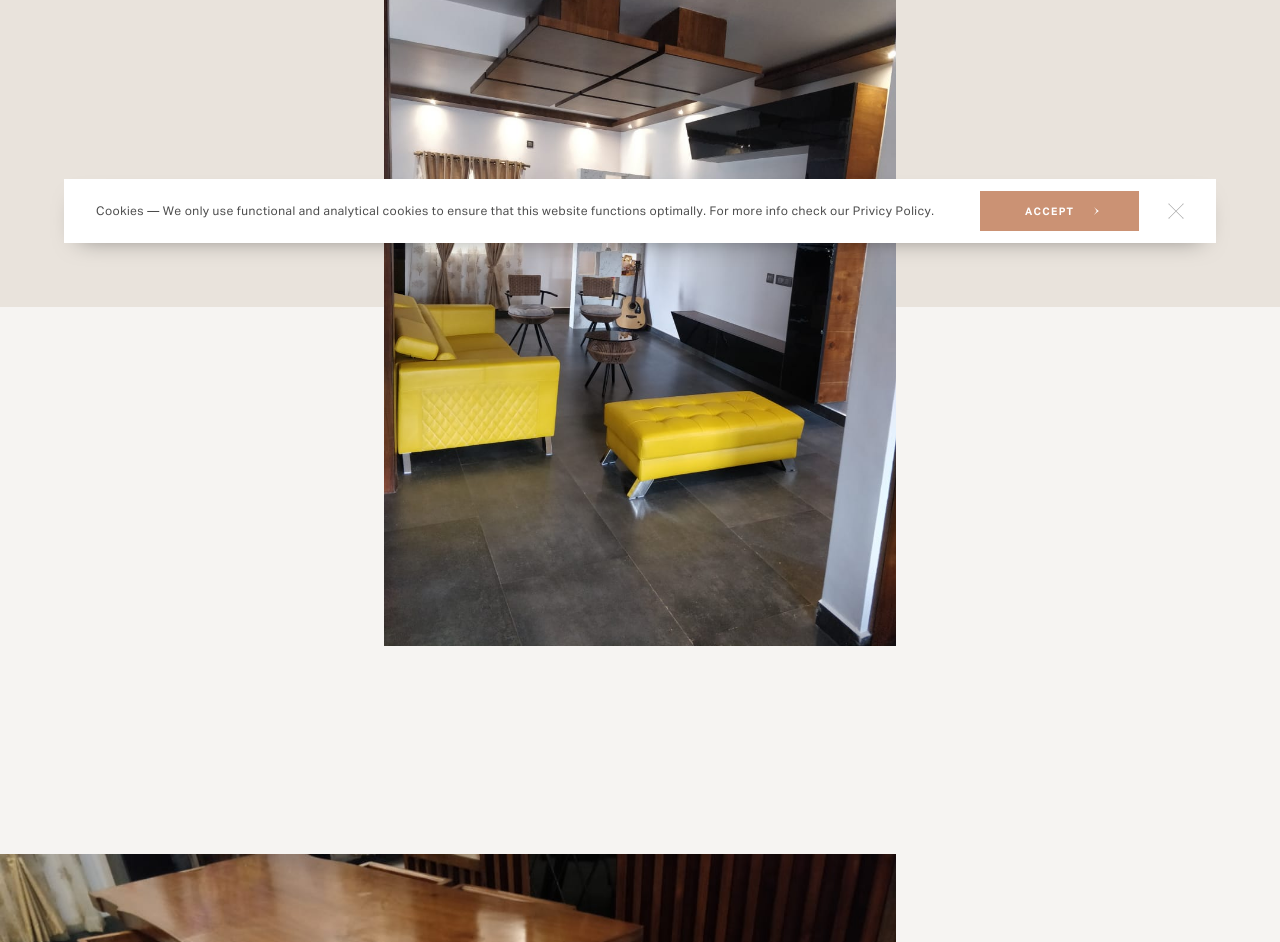
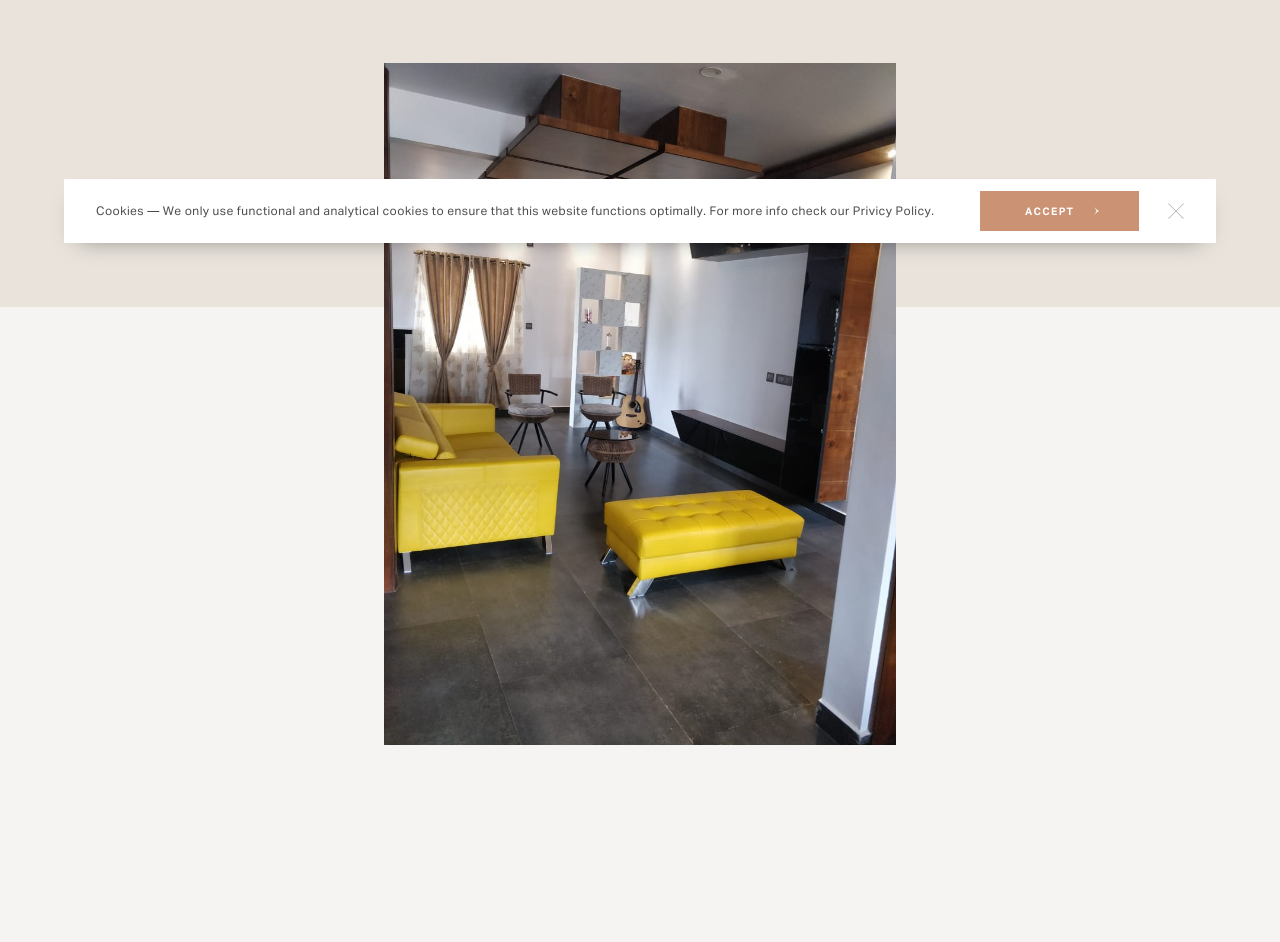
Before and after one commit to dannibla/website-style-mi-space, a plain HTML site: page project-hsr.html in a window 1280 px wide. Shown: the part 493-1435 px from the top of the page. Drawn offline with Linux system fonts and the light colour scheme.

Commit message:
updated version 2.1

```diff
--- a/project-hsr.html
+++ b/project-hsr.html
@@ -138,7 +138,7 @@
                      <h3 class="f-st">Projects / Project HSR</h3>
                      <h2>TV furniture & <br />Ceiling decoration in living room<br /> for our daily drive.</h2>
                   </div>
-                  <div class="s-image-figure">
+                  <div class="s-image-figure" style="margin-top: 5.875vw;">
                     <img src="./images/project/project-hsr/3.jpg">
                   </div>
                   <div class="s-image-background" data-background="#e9e3dc"></div>
```
Also changed, not shown: project-krpuram.html (+1 -1 lines), project-mahadevpura.html (+1 -1 lines).
